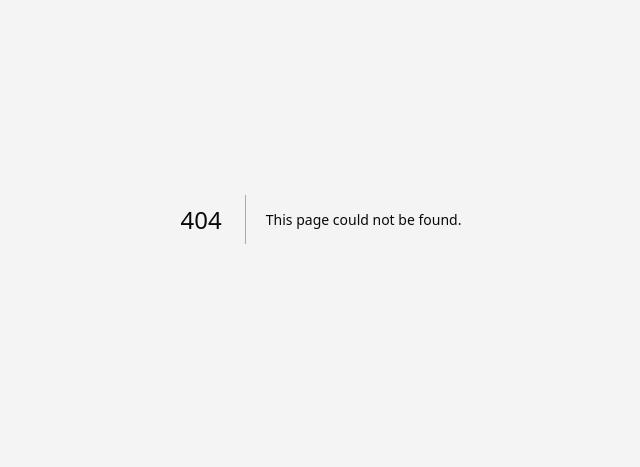
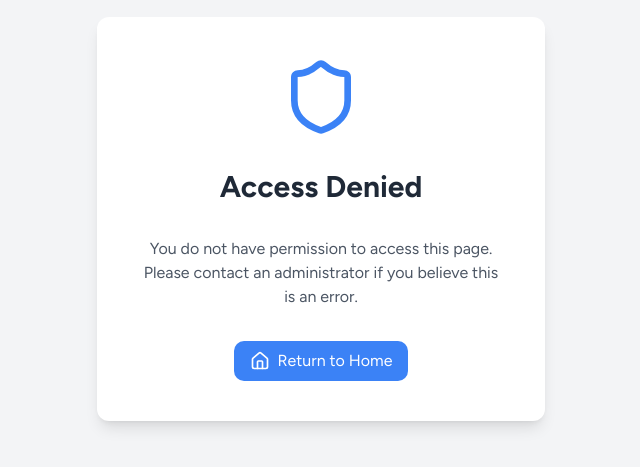
Before and after one commit to rice-apps/mailroom, a Next.js app: page /unauthorized in a window 1280 px wide. Before the commit this address had no page. Shown: the part 181-648 px from the top of the page, without its empty margins (319-959 px from the left). Built offline with nearby package versions, Linux system fonts and the light colour scheme.

Commit message:
add unauthorized page

```diff
--- /dev/null
+++ b/app/unauthorized/page.tsx
@@ -0,0 +1,28 @@
+import Link from 'next/link'
+import { Shield, Home } from 'lucide-react'
+
+export default function UnauthorizedPage() {
+  return (
+    <div className="min-h-screen flex items-center justify-center bg-gray-100 px-4">
+      <div className="max-w-md w-full space-y-8 bg-white p-10 rounded-xl shadow-lg text-center">
+        <div className="flex justify-center">
+          <Shield className="w-20 h-20 text-blue-500" />
+        </div>
+        <h1 className="text-3xl font-bold text-gray-800">Access Denied</h1>
+        <p className="text-gray-600 mb-6">
+          You do not have permission to access this page.
+          Please contact an administrator if you believe this is an error.
+        </p>
+        <div className="flex justify-center space-x-4">
+          <Link
+            href="/"
+            className="flex items-center px-4 py-2 bg-blue-500 text-white rounded-md hover:bg-blue-600 transition"
+          >
+            <Home className="mr-2 w-5 h-5" />
+            Return to Home
+          </Link>
+        </div>
+      </div>
+    </div>
+  )
+}
```
